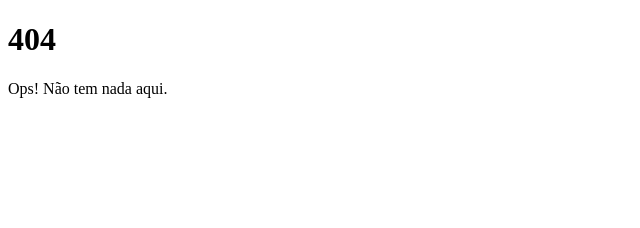
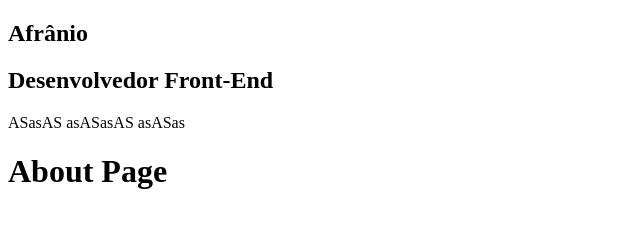
Before and after one commit to afraniocosta/my-blog, a Gatsby site: page /about in a window 1280 px wide. Before the commit this address had no page. Shown: the whole page, without its empty margins (0-640 px from the left). Built offline with nearby package versions, Linux system fonts and the light colour scheme; Gatsby itself is replaced by a stand-in of ours.

Commit message:
primeira pág criada, implementação do link

```diff
--- a/gatsby-config.js
+++ b/gatsby-config.js
@@ -24,7 +24,6 @@ module.exports = {
         background_color: `#663399`,
         theme_color: `#663399`,
         display: `minimal-ui`,
-        icon: `src/images/gatsby-icon.png`, // This path is relative to the root of the site.
       },
     },
     // this (optional) plugin enables Progressive Web App + Offline functionality
--- /dev/null
+++ b/src/components/Profile/index.js
@@ -0,0 +1,11 @@
+import React from 'React'
+
+const Profile = () => (
+  <div className="Profile-wrapper">
+      <h1>Afrânio</h1>
+      <h2>Desenvolvedor Front-End</h2>
+      <p>ASasAS asASasAS asASas</p>
+  </div>
+)
+
+export default Profile
--- a/src/components/layout.js
+++ b/src/components/layout.js
@@ -1,10 +1,15 @@
 import React from "react"
 import PropTypes from "prop-types"
+import Profile from "./Profile"
 
 const Layout = ({ children }) => {
-
   return (
-    <main>{children}</main>
+    <>
+      <aside>
+        <Profile />
+      </aside>
+      <main>{children}</main>
+    </>
   )
 }
 
--- /dev/null
+++ b/src/pages/about.js
@@ -0,0 +1,13 @@
+import React from 'react'
+
+import Layout from "../components/layout"
+import SEO from "../components/seo"
+
+const AboutPage = () => (
+    <Layout>
+        <SEO title="About" />
+        <h1>About Page</h1>
+    </Layout>
+)
+
+export default AboutPage
--- a/src/pages/index.js
+++ b/src/pages/index.js
@@ -1,4 +1,5 @@
 import React from "react"
+import { Link } from 'gatsby'
 
 import Layout from "../components/layout"
 import SEO from "../components/seo"
```
